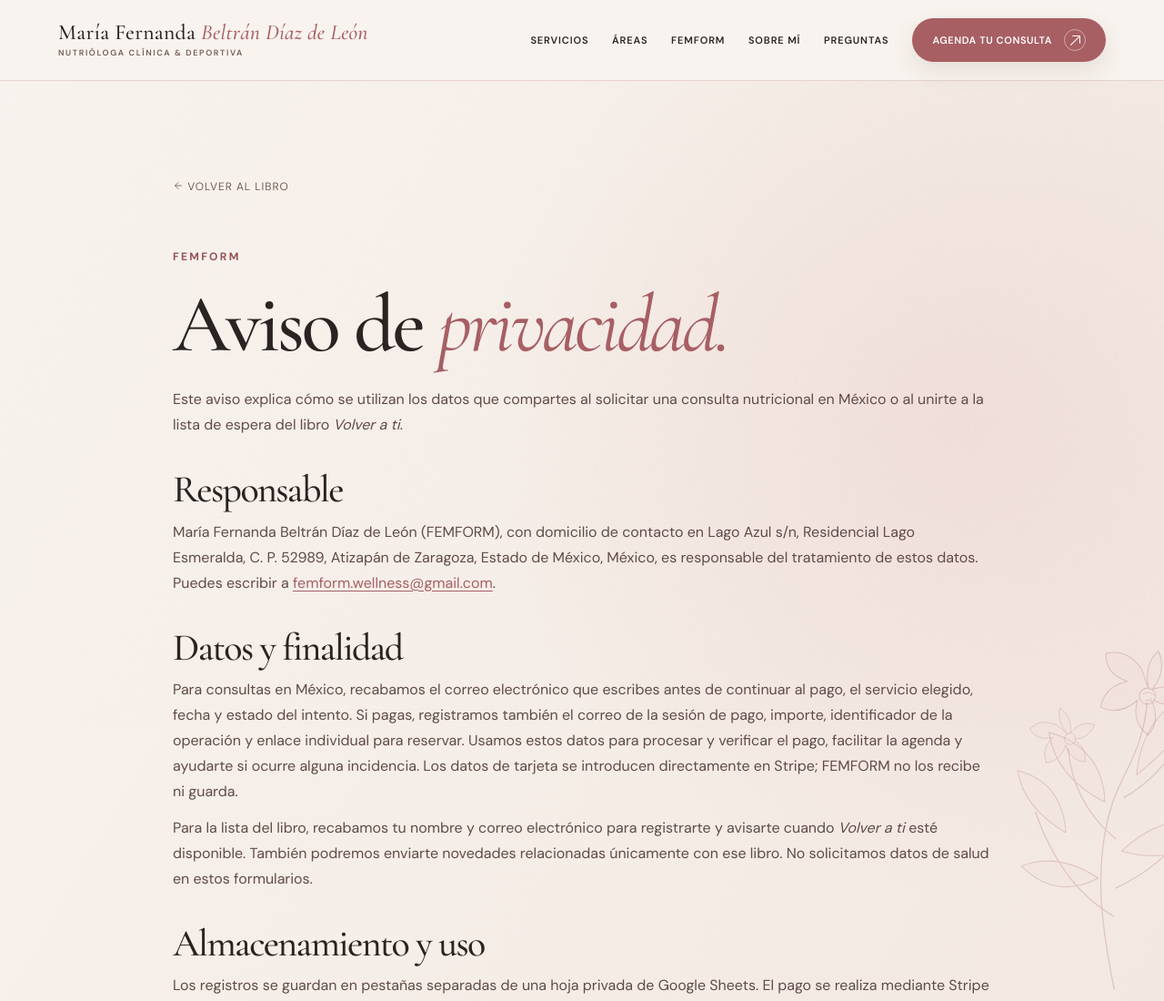
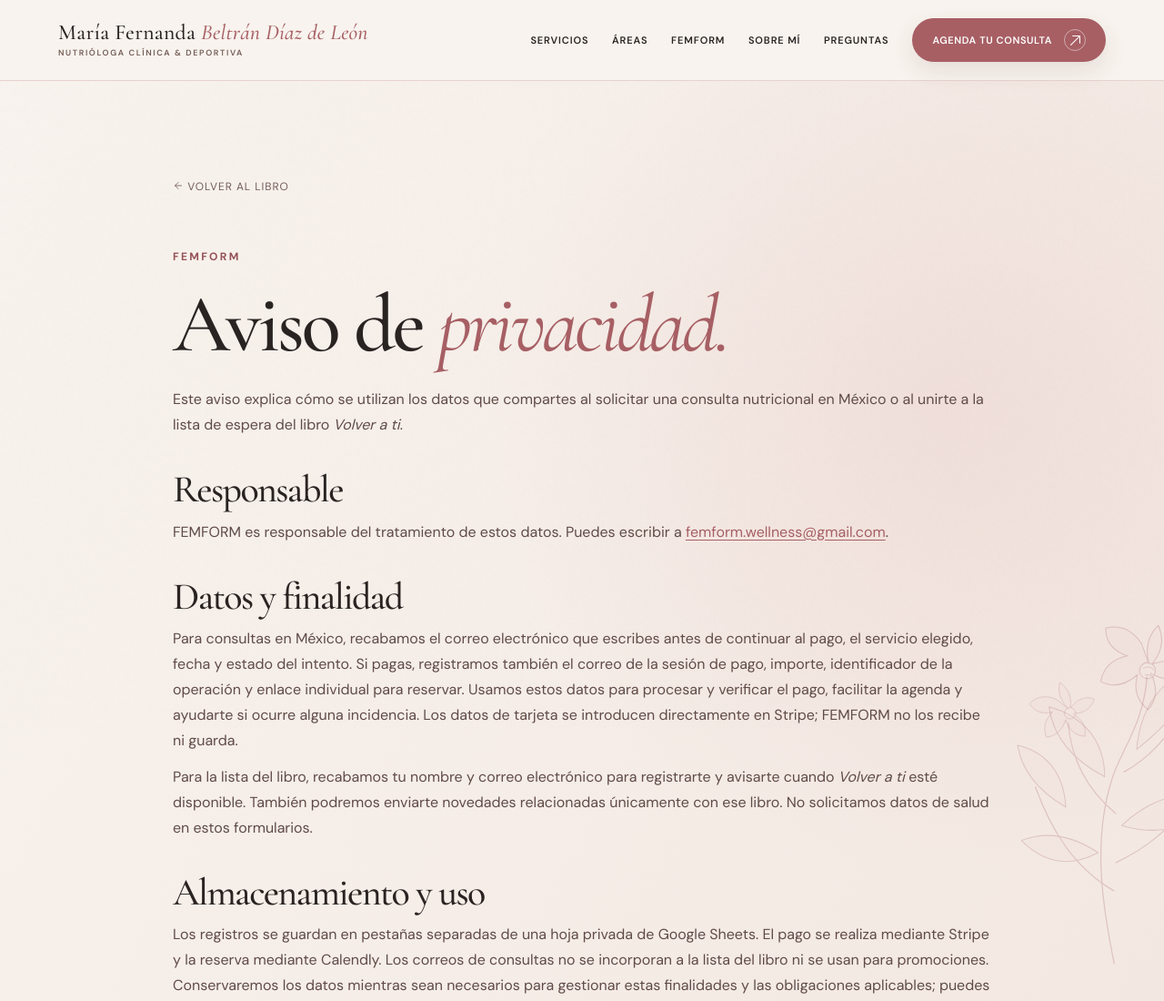
Before and after one commit to Maferbel2026/Maferbel2026.github.io, a website: page dist/privacidad/index.html in a window 1280 px wide. Shown: the top 1100 px of the page at 91% size. Drawn offline with nearby package versions, Linux system fonts and the light colour scheme.

Commit message:
Update Site source

```diff
--- a/dist/privacidad/index.html
+++ b/dist/privacidad/index.html
@@ -36,7 +36,7 @@
     <h1>Aviso de <em>privacidad.</em></h1>
     <div class="privacy-detail">
       <p>Este aviso explica cómo se utilizan los datos que compartes al solicitar una consulta nutricional en México o al unirte a la lista de espera del libro <em>Volver a ti</em>.</p>
-      <section><h2>Responsable</h2><p>María Fernanda Beltrán Díaz de León (FEMFORM), con domicilio de contacto en Lago Azul s/n, Residencial Lago Esmeralda, C. P. 52989, Atizapán de Zaragoza, Estado de México, México, es responsable del tratamiento de estos datos. Puedes escribir a <a href="mailto:femform.wellness@gmail.com">femform.wellness@gmail.com</a>.</p></section>
+      <section><h2>Responsable</h2><p>FEMFORM es responsable del tratamiento de estos datos. Puedes escribir a <a href="mailto:femform.wellness@gmail.com">femform.wellness@gmail.com</a>.</p></section>
       <section><h2>Datos y finalidad</h2><p>Para consultas en México, recabamos el correo electrónico que escribes antes de continuar al pago, el servicio elegido, fecha y estado del intento. Si pagas, registramos también el correo de la sesión de pago, importe, identificador de la operación y enlace individual para reservar. Usamos estos datos para procesar y verificar el pago, facilitar la agenda y ayudarte si ocurre alguna incidencia. Los datos de tarjeta se introducen directamente en Stripe; FEMFORM no los recibe ni guarda.</p><p>Para la lista del libro, recabamos tu nombre y correo electrónico para registrarte y avisarte cuando <em>Volver a ti</em> esté disponible. También podremos enviarte novedades relacionadas únicamente con ese libro. No solicitamos datos de salud en estos formularios.</p></section>
       <section><h2>Almacenamiento y uso</h2><p>Los registros se guardan en pestañas separadas de una hoja privada de Google Sheets. El pago se realiza mediante Stripe y la reserva mediante Calendly. Los correos de consultas no se incorporan a la lista del libro ni se usan para promociones. Conservaremos los datos mientras sean necesarios para gestionar estas finalidades y las obligaciones aplicables; puedes solicitar información o ejercer tus derechos por el medio indicado abajo.</p></section>
       <section><h2>Control de tus datos</h2><p>Puedes solicitar acceso, rectificación, cancelación u oposición al uso de tus datos, o pedir que dejemos de enviarte novedades del libro, escribiendo a <a href="mailto:femform.wellness@gmail.com?subject=Datos%20personales%20FEMFORM">femform.wellness@gmail.com</a>. Indica tu nombre, el correo con el que te registraste y lo que solicitas; te responderemos por ese medio. Podremos pedirte información razonable para verificar tu identidad antes de tramitar la solicitud.</p></section>
```
